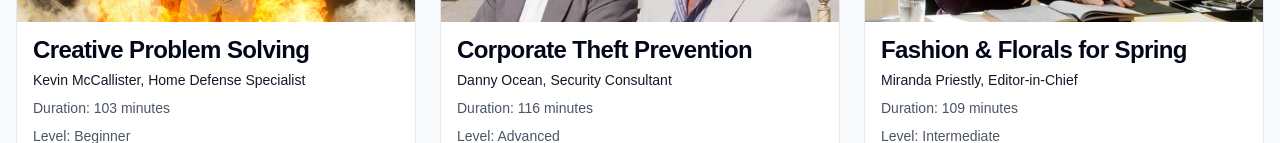
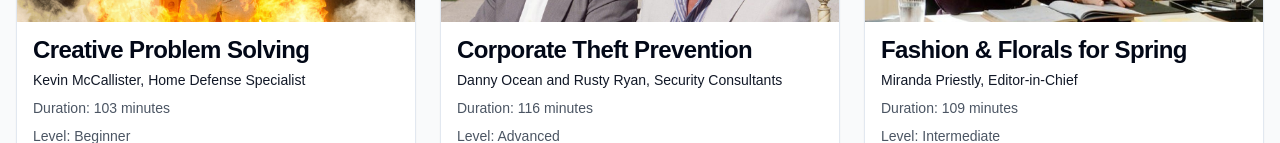
Before and after one commit to rahuliyer/expert-hub, a Next.js app: page / in a window 1280 px wide. Shown: the part 809-952 px from the top of the page. Built offline with nearby package versions, Linux system fonts and the light colour scheme.

Commit message:
Fix title

```diff
--- a/app/page.js
+++ b/app/page.js
@@ -54,7 +54,7 @@ const expertClasses = [
   {
     id: 5,
     title: "Corporate Theft Prevention",
-    instructor: "Danny Ocean, Security Consultant",
+    instructor: "Danny Ocean and Rusty Ryan, Security Consultants",
     price: 511.99,
     duration: "116 minutes",
     level: "Advanced",
```
